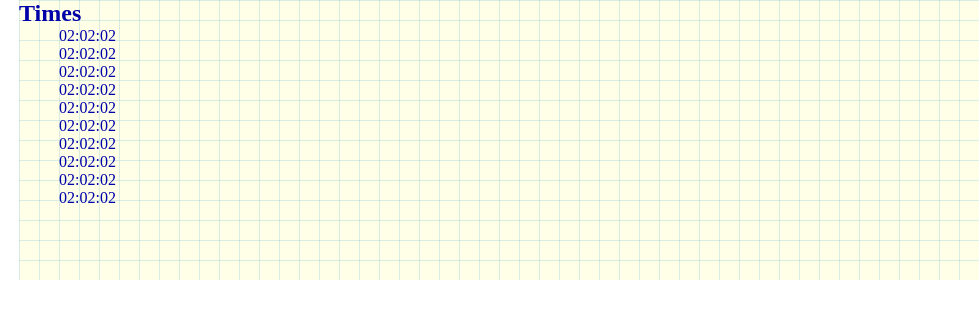
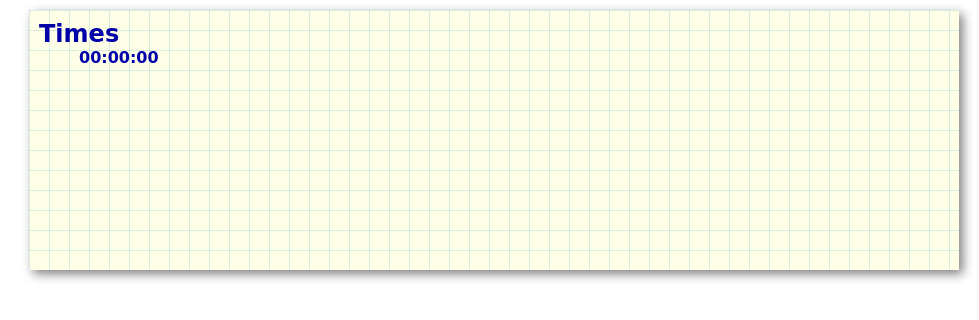
Before and after one commit to bartekbugala/ES6-Kodilla, a website: page Kodilla-19.6/index.html in a window 1280 px wide. Both pictures are taken after a click on the link "M+". Shown: the full height of the page, 301-1280 px from the left. Drawn offline with Linux system fonts and the light colour scheme; a web font is replaced by a local one.

Commit message:
memory / list implementation

```diff
--- a/Kodilla-19.6/index.html
+++ b/Kodilla-19.6/index.html
@@ -5,6 +5,7 @@
     <meta name="viewport" content="width=device-width, initial-scale=1.0" />
     <meta http-equiv="X-UA-Compatible" content="ie=edge" />
     <title>Stoptimer</title>
+    <link href="https://fonts.googleapis.com/css?family=Shadows+Into+Light+Two&display=swap" rel="stylesheet">
     <link rel="stylesheet" href="style.css" />
   </head>
   <body>
@@ -37,16 +38,6 @@
       <div class="memory-times">
         <h2>Times</h2>
         <ul>
-          <li>02:02:02</li>
-          <li>02:02:02</li>
-          <li>02:02:02</li>
-          <li>02:02:02</li>
-          <li>02:02:02</li>
-          <li>02:02:02</li>
-          <li>02:02:02</li>
-          <li>02:02:02</li>
-          <li>02:02:02</li>
-          <li>02:02:02</li>
         </ul>
       </div>
     </div>
--- a/Kodilla-19.6/script-compiled.js
+++ b/Kodilla-19.6/script-compiled.js
@@ -71,6 +71,11 @@ var Stopwatch = function () {
       this.running = false;
       clearInterval(this.watch);
     }
+  }, {
+    key: 'memory',
+    value: function memory() {
+      return this.innerText = this.format(this.times);
+    }
   }]);
 
   return Stopwatch;
@@ -102,3 +107,19 @@ function pad0(value) {
   }
   return result;
 }
+
+var memoryList = document.querySelector('.memory-times ul');
+
+var memoryButton = document.getElementById('memory');
+memoryButton.addEventListener('click', function () {
+  var liElement = document.createElement('li');
+  liElement.innerText = stopwatch.memory();
+  memoryList.appendChild(liElement);
+});
+
+var clearListButton = document.getElementById('clear-list');
+clearListButton.addEventListener('click', function () {
+  document.querySelectorAll('.memory-times ul li').forEach(function (element) {
+    element.remove();
+  });
+});
--- a/Kodilla-19.6/style.css
+++ b/Kodilla-19.6/style.css
@@ -2,6 +2,7 @@
   font-family: Segment7Standard;
   src: url('Segment7Standard.otf');
 }
+@import url('https://fonts.googleapis.com/css?family=Rock+Salt&display=swap');
 * {
   box-sizing: border-box;
   margin: 0;
@@ -145,7 +146,11 @@
 }
 
 .memory-times {
-    color: #0000a8;
+    font-family: 'Shadows Into Light Two', cursive;
+  color: #0000a8;
+  margin: 10px 20px 10px 10px;
+  box-shadow: 4px 4px 10px grey;
+  padding: 10px;
   display: block;
   background-color: #ffffe8;
   flex: 1 1;
@@ -155,4 +160,6 @@
 }
 .memory-times ul {
   list-style: none;
+  font-weight: bold;
+  overflow: auto;
 }
```
Also changed, not shown: Kodilla-19.6/script.js (+20 -0 lines).
